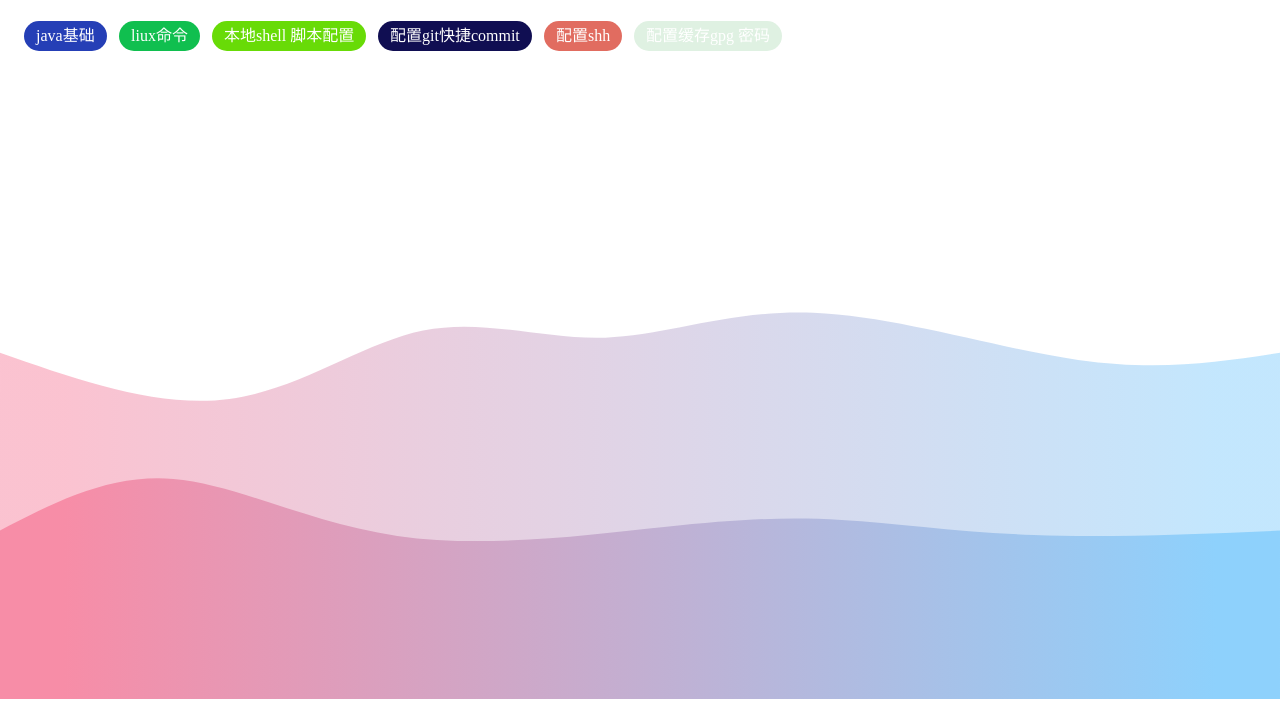
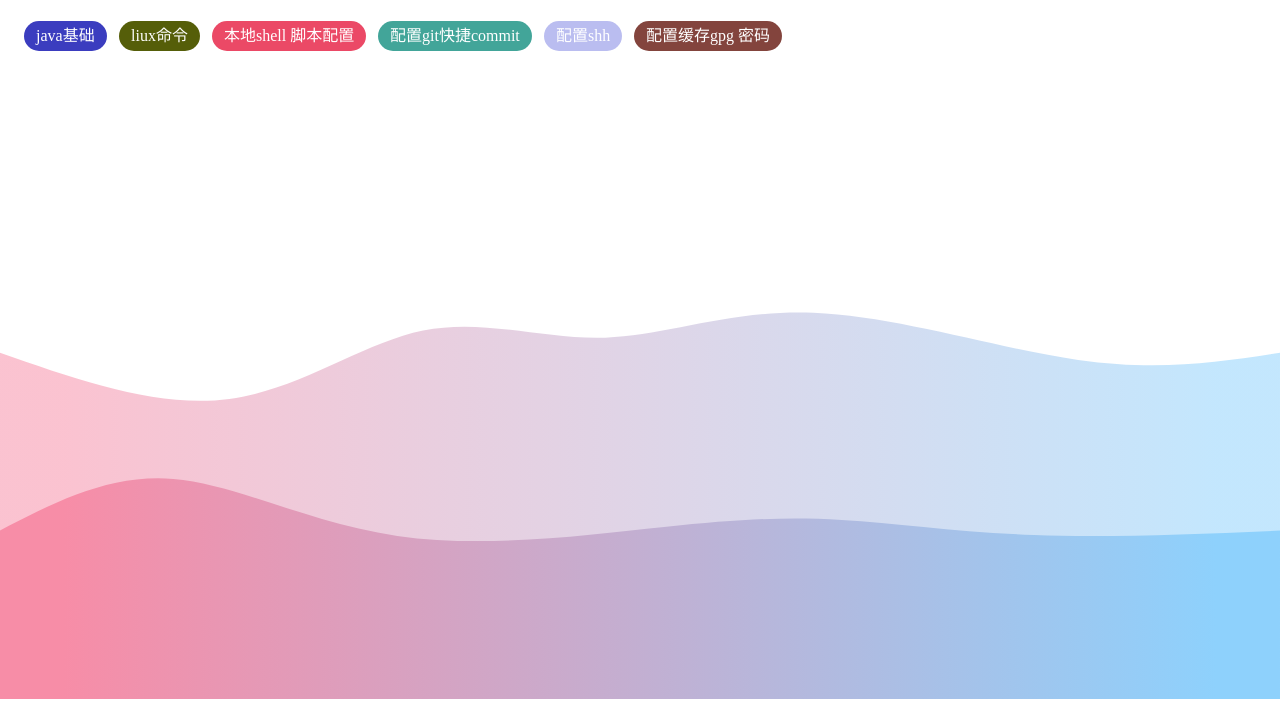
Before and after one commit to wwELi/static-docs, a plain HTML site: page index.html in a window 1280 px wide. Shown: the part 97-800 px from the top of the page. Drawn offline with Linux system fonts and the light colour scheme.

Commit message:
Deploying to gh-pages from @ wwELi/static-docs@e9699a982ee98dc8f165c31d930789a7b43b01ed 🚀

```diff
--- a/styles.css
+++ b/styles.css
@@ -44,6 +44,7 @@ a {
   flex-wrap: wrap;
   padding: 24px;
   cursor: pointer;
+  z-index: 10;
 }
 #list_container li {
   flex-shrink: 0;
@@ -58,34 +59,34 @@ a {
   box-shadow: 4px 4px rgba(0, 0, 0, 0.3);
 }
 #list_container li:nth-child(1) {
-  background: rgb(37, 63, 182);
+  background: rgb(59, 61, 191);
   opacity: 0;
-  animation: falldown 0.3s cubic-bezier(0.43, 0.02, 0.64, 1.5) 540ms forwards;
+  animation: falldown 0.3s cubic-bezier(0.43, 0.02, 0.64, 1.5) 587ms forwards;
 }
 #list_container li:nth-child(2) {
-  background: rgb(16, 191, 79);
+  background: rgb(85, 94, 9);
   opacity: 0;
-  animation: falldown 0.3s cubic-bezier(0.43, 0.02, 0.64, 1.5) 348ms forwards;
+  animation: falldown 0.3s cubic-bezier(0.43, 0.02, 0.64, 1.5) 420ms forwards;
 }
 #list_container li:nth-child(3) {
-  background: rgb(104, 219, 7);
+  background: rgb(235, 73, 102);
   opacity: 0;
-  animation: falldown 0.3s cubic-bezier(0.43, 0.02, 0.64, 1.5) 317ms forwards;
+  animation: falldown 0.3s cubic-bezier(0.43, 0.02, 0.64, 1.5) 318ms forwards;
 }
 #list_container li:nth-child(4) {
-  background: rgb(16, 14, 82);
+  background: rgb(66, 165, 153);
   opacity: 0;
-  animation: falldown 0.3s cubic-bezier(0.43, 0.02, 0.64, 1.5) 212ms forwards;
+  animation: falldown 0.3s cubic-bezier(0.43, 0.02, 0.64, 1.5) 147ms forwards;
 }
 #list_container li:nth-child(5) {
-  background: rgb(225, 108, 96);
+  background: rgb(186, 189, 240);
   opacity: 0;
-  animation: falldown 0.3s cubic-bezier(0.43, 0.02, 0.64, 1.5) 192ms forwards;
+  animation: falldown 0.3s cubic-bezier(0.43, 0.02, 0.64, 1.5) 118ms forwards;
 }
 #list_container li:nth-child(6) {
-  background: rgb(223, 241, 226);
+  background: rgb(131, 68, 61);
   opacity: 0;
-  animation: falldown 0.3s cubic-bezier(0.43, 0.02, 0.64, 1.5) 140ms forwards;
+  animation: falldown 0.3s cubic-bezier(0.43, 0.02, 0.64, 1.5) 198ms forwards;
 }
 
 #content_container_background {
```
